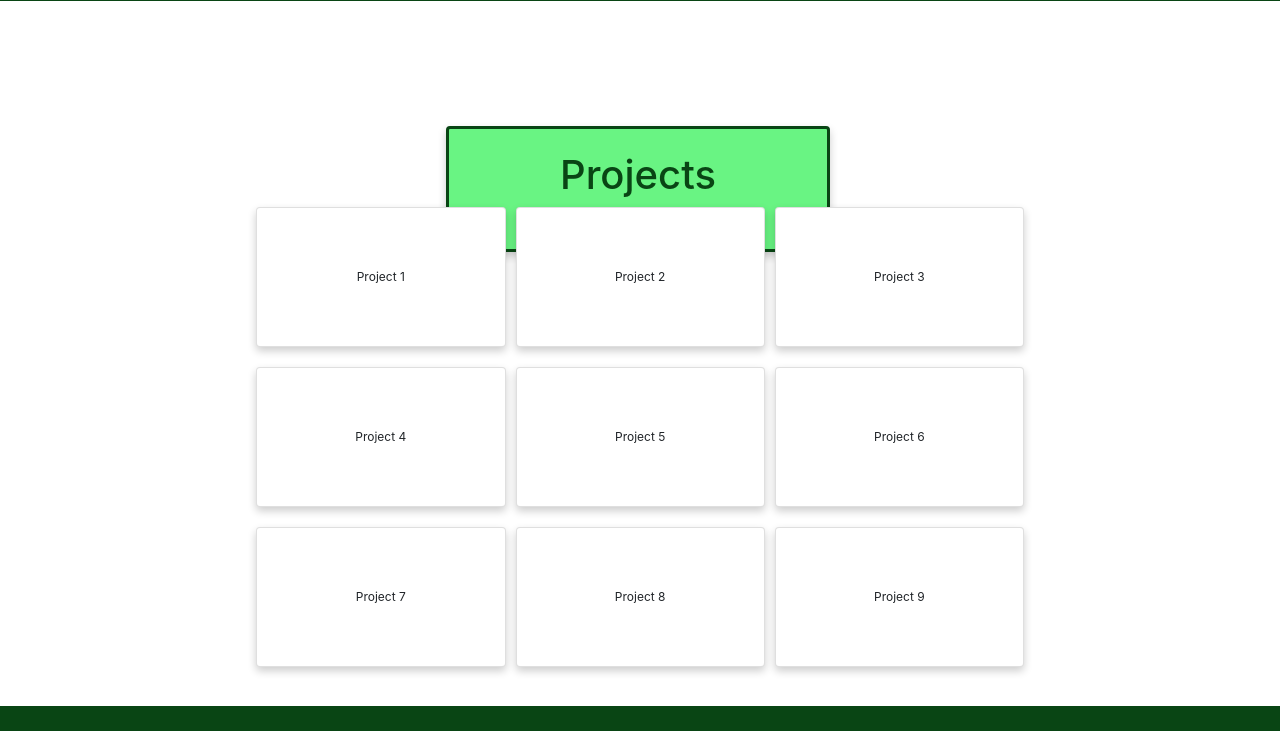
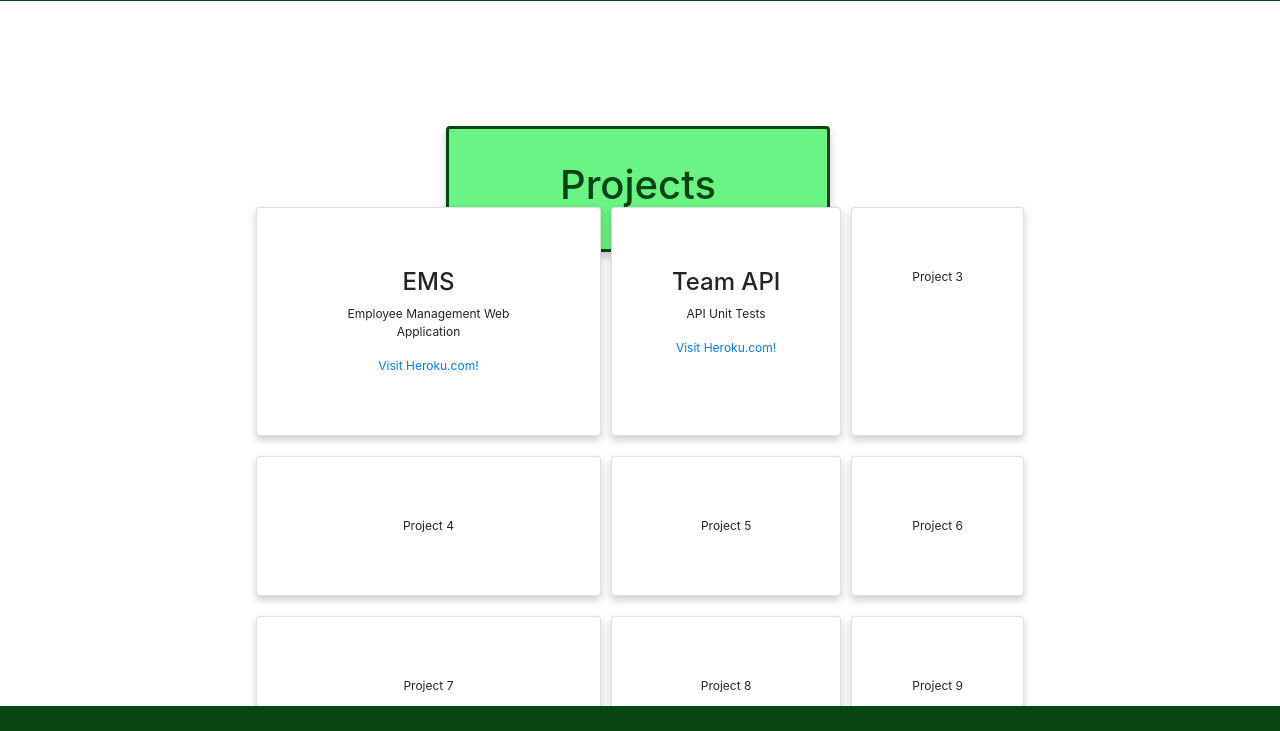
Before and after one commit to hkeith62/Personal-Portfolio-Project, a plain HTML site: page projects.html in a window 1280 px wide. Shown: the part 69-800 px from the top of the page. Drawn offline with nearby package versions, Linux system fonts and the light colour scheme.

Commit message:
Project links added.

```diff
--- a/projects.html
+++ b/projects.html
@@ -28,12 +28,12 @@
 <div id="container">
     <div class="content-container" style="width:60%; height:580px"> <!--Adjust width and height to change grid box size. -->
         <div class="card" style="width:50%; height:80px;margin-top:155px;margin-left:190px; background-color:#69F483; color:#094514; border:3px solid #094514">
-        <h1 id="app-header" style="margin-top:-55px">Projects</h1>
+        <h1 id="app-header" style="margin-top:-45px">Projects</h1>
         </div>
         <div class="grid-container">
 
-            <div class="card">Project 1</div>
-            <div class="card">Project 2</div>
+            <div class="card"><h4>EMS</h4><p>Employee Management Web Application</p><a href="https://hall-ems.herokuapp.com/">Visit Heroku.com!</a></div>
+            <div class="card"><h4>Team API</h4><p>API Unit Tests</p><a href="https://hall-web420-capstone.herokuapp.com/">Visit Heroku.com!</a></div>
             <div class="card">Project 3</div>
             <div class="card">Project 4</div>
             <div class="card">Project 5</div>
```
